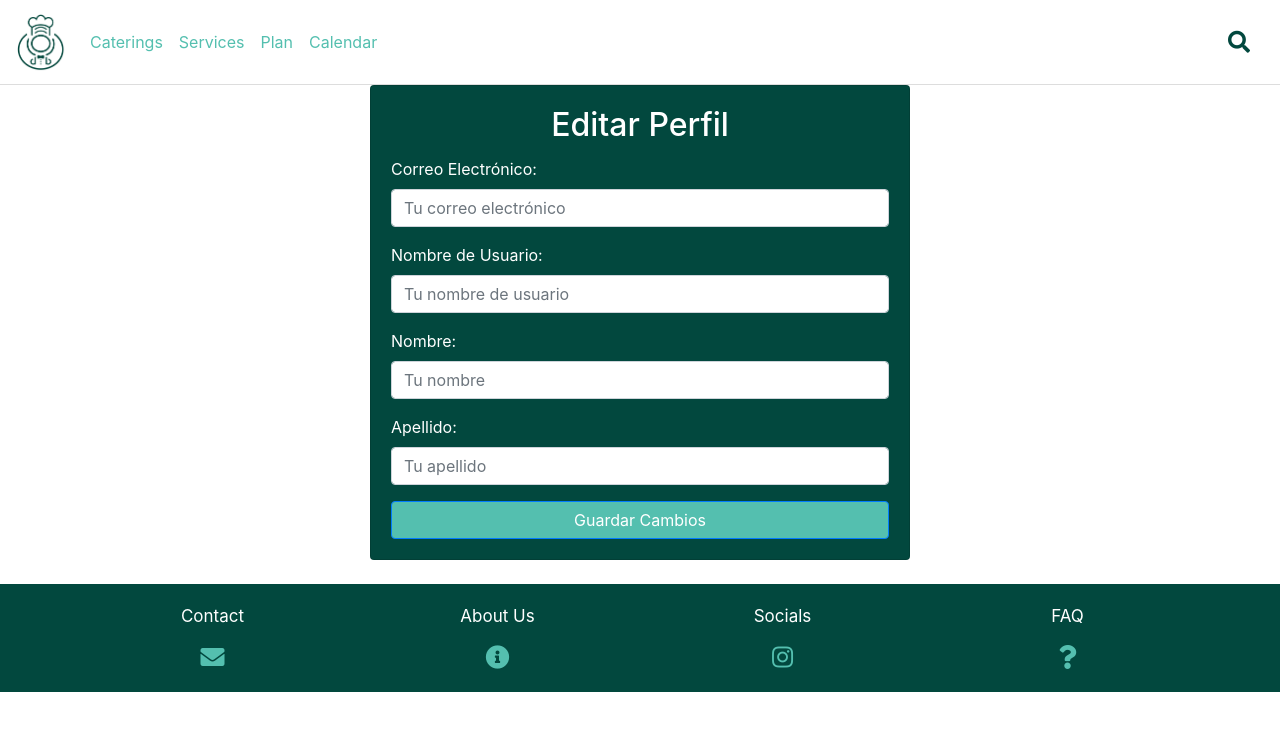
After one commit to fravarcas/BANQUETBUDDY, a Django app: page /profile-edit in a window 1280 px wide. The commit adds this page. Shown: the top 731 px of the page. Run offline with Django 4.2, Linux system fonts and the light colour scheme; some libraries are stand-ins or nearby versions.

Commit message:
feat: Editar Perfil
Pagina de edicion de usuario creada y funcional

```diff
--- a/banquetBuddy/core/static/core/styles.css
+++ b/banquetBuddy/core/static/core/styles.css
@@ -35,7 +35,6 @@ header {
 }
 /* FOOTER */
 .footer {
-    position: fixed;
     bottom: 0;
     width: 100%;
     padding: 20px;
--- a/banquetBuddy/core/templates/core/base.html
+++ b/banquetBuddy/core/templates/core/base.html
@@ -41,7 +41,7 @@
                     <input class="form-control mr-sm-2 search-bar" type="search" placeholder="Search" aria-label="Search" id="search-input">
                 </form>
                 {% if request.user.is_authenticated %}
-                    <a href="{% url 'profile' %}">
+                    <a href="{% url 'profile' %}" class="text-decoration-none">
                         <i class="fas fa-user"></i>
                     </a>
                 {% endif %}
--- a/banquetBuddy/core/templates/core/profile.html
+++ b/banquetBuddy/core/templates/core/profile.html
@@ -19,7 +19,11 @@
             </div>
         </div>
     </div>
-
+    <div class="row justify-content-center">
+        <a href="{% url 'profile_edit' %}" class="text-decoration-none">
+            <button class="btn btn-rounded text-white" style="background-color: #02483E;">Editar perfil</button>
+        </a>
+    </div>
 </div>
 
 
--- /dev/null
+++ b/banquetBuddy/core/templates/core/profile_edit.html
@@ -0,0 +1,39 @@
+{% extends 'core/base.html' %}
+{% load static %}
+
+{% block content %}
+
+<div class="container mb-4">
+    <div class="row justify-content-center">
+        <div class="col-md-6">
+            <div class="card" style="background-color: #02483E;">
+                <div class="card-body">
+                    <h2 class="card-title text-center text-white">Editar Perfil</h2>
+                    <form method="post" action="{% url 'profile_edit' %}" id="userForm">
+                        {% csrf_token %}
+                        <div class="form-group">
+                            <label for="email" class="text-white">Correo Electrónico:</label>
+                            <input type="email" class="form-control" id="email" placeholder="Tu correo electrónico" value="{{ user.email }}" name="email">
+                        </div>
+                        <div class="form-group">
+                            <label for="username" class="text-white">Nombre de Usuario:</label>
+                            <input type="text" class="form-control" id="username" placeholder="Tu nombre de usuario" value="{{ user.username }}" name="username">
+                        </div>
+                        <div class="form-group">
+                            <label for="firstName" class="text-white">Nombre:</label>
+                            <input type="text" class="form-control" id="firstName" placeholder="Tu nombre" value="{{ user.first_name }}" name="first_name">
+                        </div>
+                        <div class="form-group">
+                            <label for="lastName" class="text-white">Apellido:</label>
+                            <input type="text" class="form-control" id="lastName" placeholder="Tu apellido" value="{{ user.last_name }}" name="last_name">
+                        </div>
+                        <button type="submit" class="btn btn-primary btn-block" style="background-color: #54bfaf;">Guardar Cambios</button>
+                    </form>
+                </div>
+            </div>
+        </div>
+    </div>
+</div>
+
+
+{% endblock %}
--- a/banquetBuddy/core/urls.py
+++ b/banquetBuddy/core/urls.py
@@ -11,4 +11,5 @@ urlpatterns = [
     path('faq', faq, name='faq'),
     path('login', login_view, name='login'),
     path('profile', profile_view, name='profile'),
+    path('profile-edit', profile_edit_view, name='profile_edit'),
 ]
--- a/banquetBuddy/core/views.py
+++ b/banquetBuddy/core/views.py
@@ -42,3 +42,26 @@ def profile_view(request):
     context = {}
     context['user'] = request.user
     return render(request, 'core/profile.html', context)
+
+def profile_edit_view(request):
+    context = {}
+    context['user'] = request.user
+
+    if request.method == 'POST':
+        email = request.POST.get('email', '')
+        username = request.POST.get('username', '')
+        first_name = request.POST.get('first_name', '')
+        last_name = request.POST.get('last_name', '')
+
+        user = request.user
+
+        user.email = email
+        user.first_name = first_name
+        user.username = username
+        user.last_name = last_name
+
+        user.save()
+
+        return redirect('profile')
+
+    return render(request, 'core/profile_edit.html', context)
```
